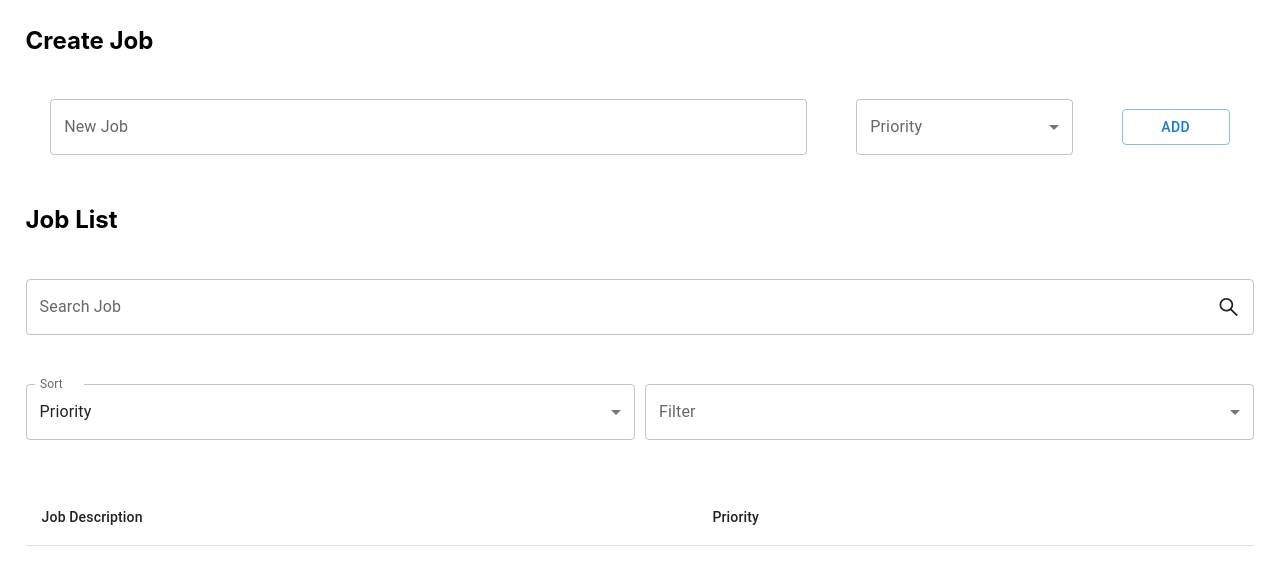
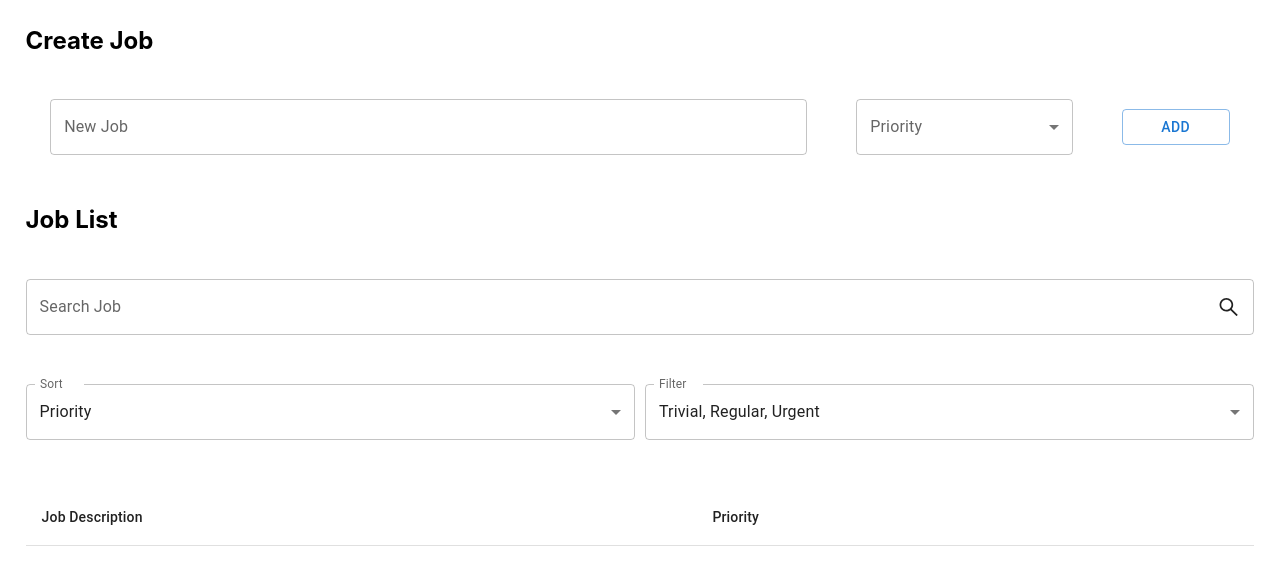
Before and after one commit to candgn/todo-app, a React (Create React App) app: page / in a window 1280 px wide. Shown: the top 564 px of the page. Built offline with nearby package versions, Linux system fonts and the light colour scheme.

Commit message:
priority filter added

```diff
--- a/src/Components/JobList/Joblist.jsx
+++ b/src/Components/JobList/Joblist.jsx
@@ -32,12 +32,13 @@ const Joblist = ({ jobs, updateJob }) => {
   const [jobList, setJobList] = useState([]);
   const [searchKeyword, setSearchKeyword] = useState("");
   const [sortType, setSortType] = useState(2);
+  const [priorityFilter, setPriorityFilter] = useState([1, 2, 3]);
 
   // Sort and filter list when selected sort type or searchkeyword changed
   useEffect(() => {
     handleSort(sortType);
     // eslint-disable-next-line
-  }, [jobs, sortType, searchKeyword]);
+  }, [jobs, sortType, searchKeyword, priorityFilter]);
 
   //Update Jobs priority
   const handleUpdatePriority = (id, priority) => {
@@ -46,15 +47,18 @@ const Joblist = ({ jobs, updateJob }) => {
 
   const handleSort = (sortType) => {
     // Filter joblist when inputs given to searchbar
-    const filtered = [...jobs].filter((item) => {
+    const keywordFiltered = [...jobs].filter((item) => {
       if (searchKeyword === "") {
         return item;
       } else {
         return item.jobDesc.toLowerCase().includes(searchKeyword);
       }
     });
+    const priorityFiltered = [...keywordFiltered].filter((item) =>
+      priorityFilter.includes(item.priority)
+    );
     // sort filtered joblist
-    const sorted = [...filtered].sort((a, b) =>
+    const sorted = [...priorityFiltered].sort((a, b) =>
       sortType === 2 ? a.priority - b.priority : a.jobDesc > b.jobDesc ? 1 : -1
     );
     setJobList(sorted);
@@ -79,8 +83,8 @@ const Joblist = ({ jobs, updateJob }) => {
           <SelectItem
             multiple={true}
             data={Constants.SELECT_PRIORITY}
-            selected={[]}
-            // setSelected={(val) => handleFilter(val)}
+            selected={priorityFilter}
+            setSelected={(val) => setPriorityFilter(val)}
           />
         </FormControl>
       </div>
```
